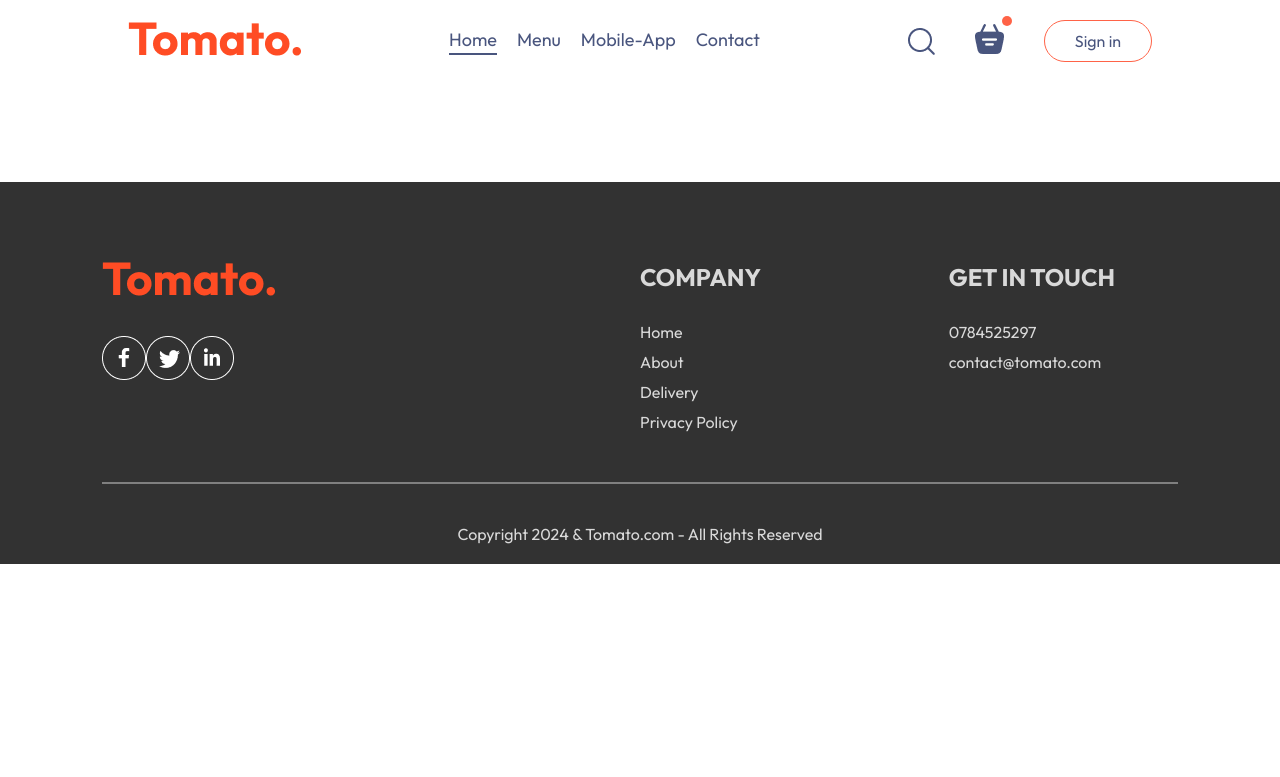
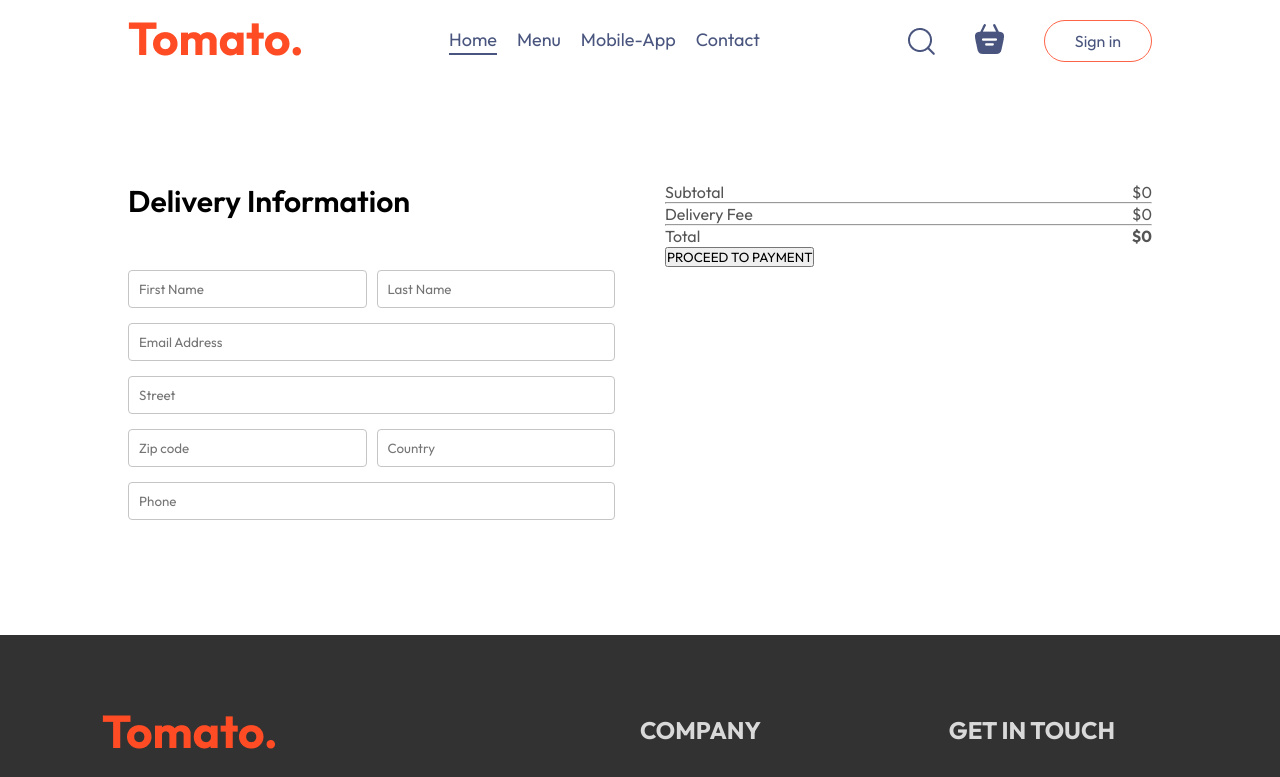
Before and after one commit to JasonTinotenda/e-commerceApp, a React (Vite) app: page /order in a window 1280 px wide. Shown: the top 777 px of the page. Built offline with nearby package versions, Linux system fonts and the light colour scheme.

Commit message:
final update

```diff
--- a/src/components/Navbar/Navbar.jsx
+++ b/src/components/Navbar/Navbar.jsx
@@ -1,10 +1,12 @@
-import  { useState } from 'react';
+import  { useContext, useState } from 'react';
 import './Navbar.css';
 import { assets } from '../../assets/assets';
 import { Link } from 'react-router-dom';
+import { StoreContext } from '../../context/StoreContext';
 
 const Navbar = ({setShowLogin}) => {
     const [menu, setMenu] = useState("home");
+    const {getTotalCartAmount} = useContext(StoreContext);
 
     return (
         <div className='navbar'>
@@ -19,7 +21,7 @@
                 <img src={assets.search_icon} alt='Search Icon' className='search-icon' />
                 <div className='navbar-search-icon'>
                     <Link to='/cart'><img src={assets.basket_icon} alt='Basket Icon' className='basket-icon' /></Link>
-                    <div className='dot'></div>
+                    <div className={getTotalCartAmount() === 0?"":"dot"}></div>
                 </div>
                 <button onClick={()=>setShowLogin(true)}>Sign in</button>
             </div>
--- a/src/context/StoreContext.jsx
+++ b/src/context/StoreContext.jsx
@@ -24,16 +24,24 @@
         return updatedItems;
         });
     };
-    useEffect(()=>{
-        console.log(cartItems);
-    },[cartItems])
-
+    const getTotalCartAmount = (itemId) =>{
+        let totalAmount = 0;
+        for(const item in cartItems)
+            {
+                if (cartItems[item]>0){
+                    let itemInfo = food_list.find((product) => product._id === item);
+                    totalAmount += itemInfo.price*cartItems[item];
+                }
+            }
+            return totalAmount;
+    }
     const contextValue = {
         food_list,
         cartItems,
         setCartItems,
         addToCart,
-        removeFromCart
+        removeFromCart,
+        getTotalCartAmount
     };
 
     return (
--- a/src/pages/Cart/Cart.css
+++ b/src/pages/Cart/Cart.css
@@ -79,3 +79,12 @@
     color: white;
     border-radius: 4px;
 }
+@media (max-width:750px) {
+    .cart-bottom{
+        flex-direction: column-reverse;
+    }
+    .cart-promocode{
+        justify-content: start;
+    }
+
+}
--- a/src/pages/Cart/Cart.jsx
+++ b/src/pages/Cart/Cart.jsx
@@ -2,9 +2,12 @@
 import React, { useContext } from "react";
 import "./Cart.css";
 import { StoreContext } from "../../context/StoreContext";
+import { useNavigate } from "react-router-dom";
 
 const Cart = () => {
-  const { cartItems, food_list, removeFromCart } = useContext(StoreContext);
+  const { cartItems, food_list, removeFromCart, getTotalCartAmount } = useContext(StoreContext);
+
+  const navigate = useNavigate();
 
   return (
     <div className="cart">
@@ -43,20 +46,20 @@
           <div>
             <div className="cart-total-details">
               <p>Subtotal</p>
-              <p>${0}</p>
+              <p>${getTotalCartAmount()}</p>
             </div>
             <hr/>
             <div className="cart-total-details">
-              <p>Delivery</p>
-              <p>${2}</p>
+              <p>Delivery Fee</p>
+              <p>${getTotalCartAmount()===0?0:2}</p>
             </div>
             <hr/>
             <div className="cart-total-details">
               <p>Total</p>
-              <b>${0}</b>
+              <b>${getTotalCartAmount()===0?0:getTotalCartAmount()+2}</b>
             </div>
           </div>
-          <button>PROCEED TO CHECKOUT</button>
+          <button onClick={()=>navigate('/order')}>PROCEED TO CHECKOUT</button>
         </div>
         <div className="cart-promocode">
           <div>
--- a/src/pages/PlaceOrder/PlaceOrder.css
+++ b/src/pages/PlaceOrder/PlaceOrder.css
@@ -0,0 +1,35 @@
+.place-order{
+    display: flex;
+    align-items: start;
+    justify-content: space-between;
+    gap: 50px;
+    margin-top: 100px;
+}
+.place-order-left{
+    width: 100%;
+    max-width: max(305,500px);
+}
+.place-order-left .title{
+    font-size: 30px;
+    font-weight: 600;
+    margin-bottom: 50px;
+}
+.place-order-left input{
+    margin-bottom: 15px;
+    width: 100%;
+    padding: 10px;
+    border: 1px solid #c5c5c5;
+    outline-color:tomato ;
+    border-radius: 4px;
+}
+.place-order-left .multi-fields{
+    display: flex;
+    gap: 10px;
+}
+.place-order-right{
+    width: 100%;
+    max-width: max(405,500px);
+}
+.place-order .cart-total button{
+    margin-top: 30px;
+}
--- a/src/pages/PlaceOrder/PlaceOrder.jsx
+++ b/src/pages/PlaceOrder/PlaceOrder.jsx
@@ -1,11 +1,49 @@
-import React from 'react'
+import React, { useContext } from 'react'
 import './PlaceOrder.css'
+import './../Cart/Cart.css'
+import { StoreContext } from '../../context/StoreContext'
+import {useNavigate} from "react-router-dom"
 
 const PlaceOrder = () => {
+  const {getTotalCartAmount}= useContext(StoreContext);
+  const navigate = useNavigate();
+
   return (
-    <div>
-
-    </div>
+    <form className='place-order'>
+      <div className="place-order-left">
+        <p className="title">Delivery Information</p>
+        <div className="multi-fields">
+          <input type='text' placeholder='First Name' />
+          <input type='text' placeholder='Last Name'/>
+        </div>
+        <input type='email' placeholder='Email Address'/>
+        <input type='text' placeholder='Street'/>
+        <div className="multi-fields">
+          <input type='text' placeholder='Zip code'/>
+          <input type='text' placeholder='Country'/>
+        </div>
+        <input type='text' placeholder='Phone'/>
+      </div>
+      <div className="place-order-right">
+        <div>
+          <div className="cart-total-details">
+            <p>Subtotal</p>
+            <p>${getTotalCartAmount()}</p>
+          </div>
+          <hr/>
+          <div className="cart-total-details">
+            <p>Delivery Fee</p>
+            <p>${getTotalCartAmount()===0?0:2}</p>
+          </div>
+          <hr/>
+          <div className="cart-total-details">
+            <p>Total</p>
+            <b>${getTotalCartAmount()===0?0:getTotalCartAmount()+2}</b>
+          </div>
+          <button onClick={()=>navigate('/')}>PROCEED TO PAYMENT</button>
+        </div>
+      </div>
+    </form>
   )
 }
 
```
